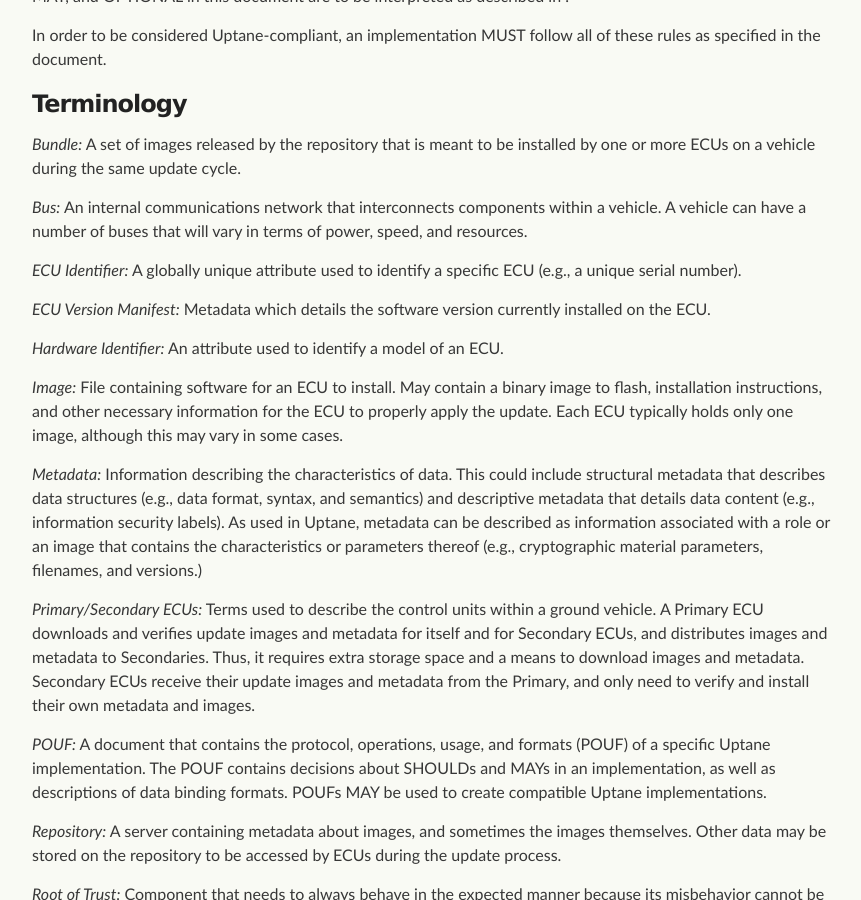
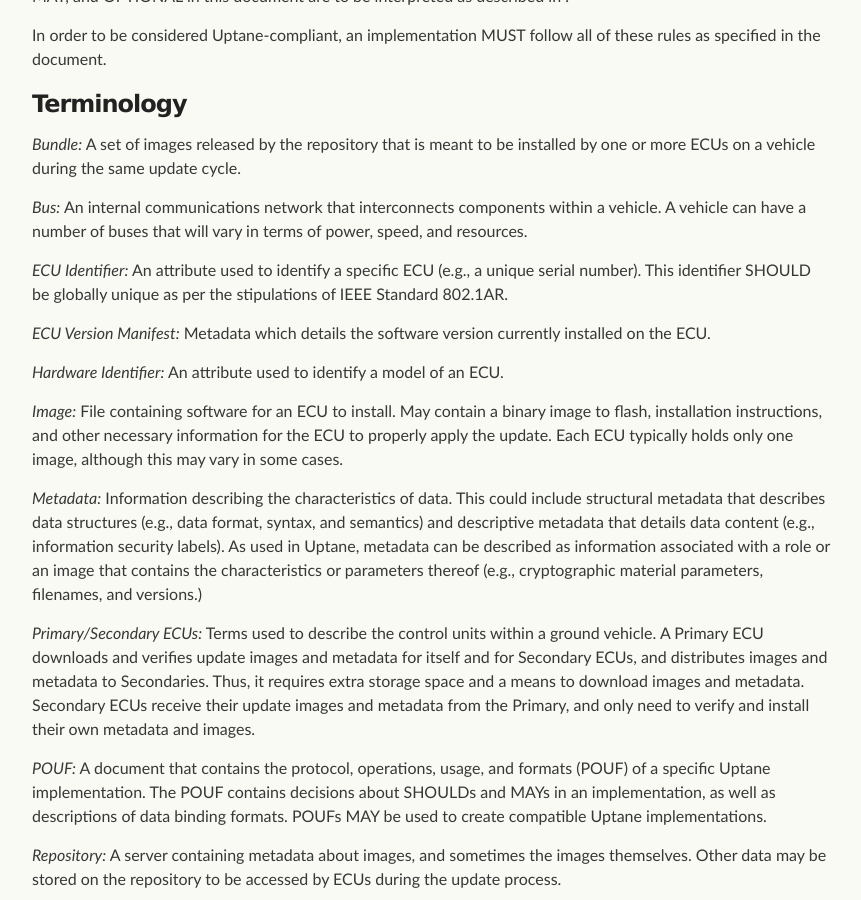
Before and after one commit to uptane/deployment-considerations, a Jekyll site: the page built from glossary.md, in a window 1280 px wide and 900 px high, scrolled down 397 px. Shown: the whole window, without its empty margins (208-1069 px from the left). Built offline with Jekyll 4.4.1, drawn with Linux system fonts in a browser that asks for light colours; our own code applies the rules of GitHub Pages for plain Markdown files.

Commit message:
Add clarifying statement to "ECU Identifiers"
In its 5/25 meeting, the Uptane Standards group decided to leave the definition as is, and add a qualifying sentence that adds a "should" element. This PR was revised to reflect that decision

```diff
--- a/glossary.md
+++ b/glossary.md
@@ -17,7 +17,7 @@ In order to be considered Uptane-compliant, an implementation MUST follow all of
 
 *Bus:* An internal communications network that interconnects components within a vehicle. A vehicle can have a number of buses that will vary in terms of power, speed, and resources.
 
-*ECU Identifier:* A globally unique attribute used to identify a specific ECU (e.g., a unique serial number).
+*ECU Identifier:* An attribute used to identify a specific ECU (e.g., a unique serial number). This identifier SHOULD be globally unique as per the stipulations of IEEE Standard 802.1AR.
 
 *ECU Version Manifest:* Metadata which details the software version currently installed on the ECU.
 
```
